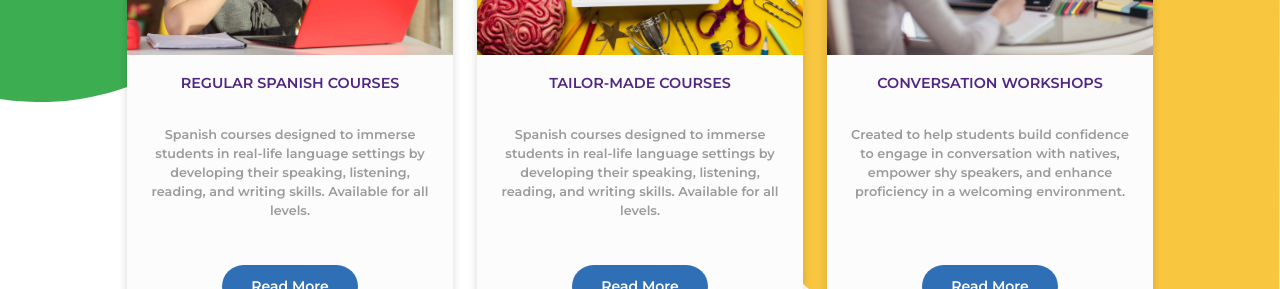
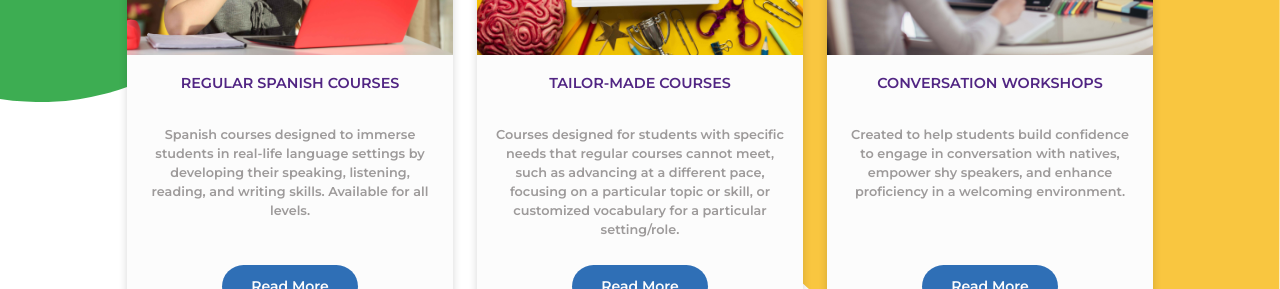
Before and after one commit to GustavoCarrena/spanishToolbox, a React (Vite) app: page / in a window 1280 px wide. Shown: the part 920-1209 px from the top of the page. Built offline with nearby package versions, Linux system fonts and the light colour scheme.

Commit message:
second card text changed

```diff
--- a/src/components/LetsLearn.jsx
+++ b/src/components/LetsLearn.jsx
@@ -55,7 +55,7 @@ export const LetsLearn = () => {
                         <SecondTitle pathlocation={screen} className={`${styles.secondCardTitle} ${styles.title}`}>{changeCardTitle(screen, secondCard)}</SecondTitle>
                     </div>
                     <TextContainerShort pathlocation={screen} className={styles.textContainer}>
-                        <p className={`${styles.secondCardText} ${styles.text}`}>{changeCardText(screen, firstCard)}</p>
+                        <p className={`${styles.secondCardText} ${styles.text}`}>{changeCardText(screen, secondCard)}</p>
                     </TextContainerShort>
                     <SecondButton pathlocation={screen} className={`${styles.secondCardButton} ${styles.btn}`} onClick={() => handleNavigate('/')}>Read More</SecondButton>
                 </div>
```
